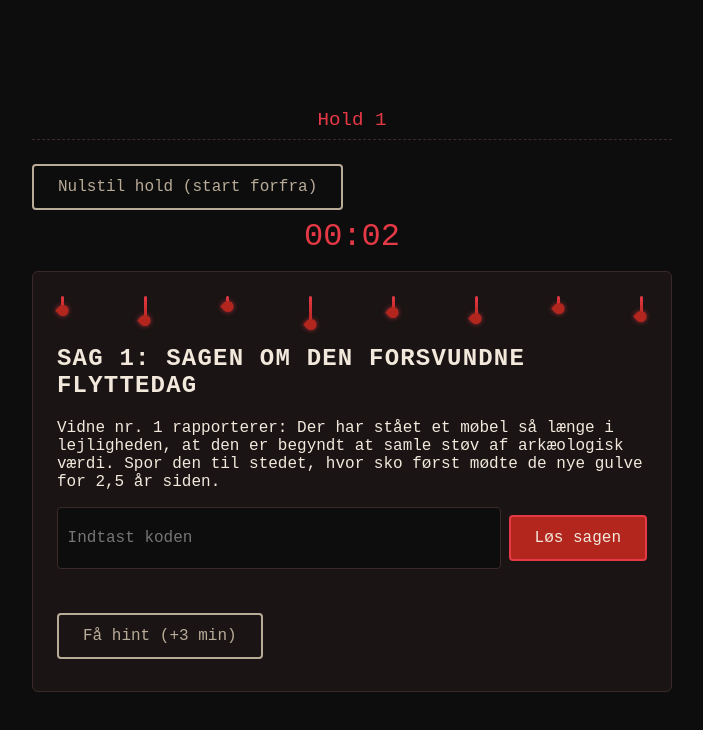
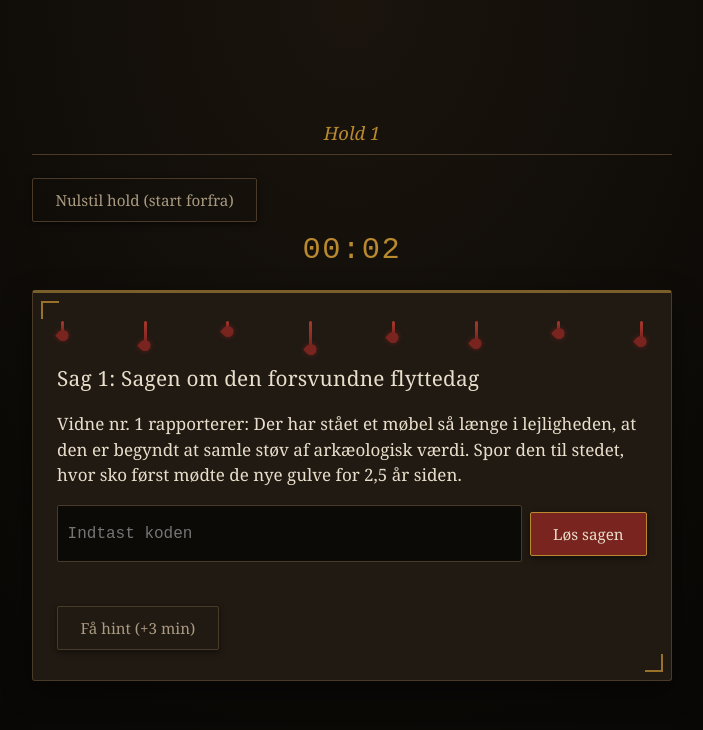
Before and after one commit to William-Juel-1/sagen-om-simone, a plain HTML site: page sagen-om-familien/hold.html in a window 1280 px wide. Both pictures are taken after a click on the button "Start efterforskningen". Shown: the whole page, without its empty margins (288-991 px from the left). Drawn offline with Linux system fonts and the light colour scheme.

Commit message:
Update Sagen om Gaarden riddle content and redesign visual theme
Applies the requested riddle edits (case 1 room confirmed, case 2
reworded around the sofa, case 3's location/ending, case 4's mountain
hint list, case 5 recast as a Sweden riddle pointing to a real Astrid
Lindgren book, and the finale code updated to KROLLE429).

Redesigns the shared visual theme from flat black-and-neon-red to a
warmer detective case-file palette (ink, brass, muted blood-red) with
a serif/monospace type split and photo-corner card accents, applied
consistently across the hub and both rooms.

Co-Authored-By: Claude Sonnet 5 <noreply@anthropic.com>

```diff
--- a/sagen-om-familien/style.css
+++ b/sagen-om-familien/style.css
@@ -1,11 +1,14 @@
 :root {
-  --bg: #0d0d0d;
-  --bg-card: #1a1414;
-  --accent: #b3261e;
-  --accent-bright: #e63946;
-  --text: #f2e9dc;
-  --text-dim: #b8ab98;
-  --border: #3a2a2a;
+  --ink: #0c0a07;
+  --ink-edge: #050403;
+  --card: #211a13;
+  --card-edge: #4a3b28;
+  --blood: #7a2420;
+  --blood-bright: #a8382c;
+  --brass: #b8892f;
+  --brass-dim: #7a5f2a;
+  --paper: #e9decb;
+  --paper-dim: #a99a80;
 }
 
 * {
@@ -15,9 +18,12 @@
 body {
   margin: 0;
   min-height: 100vh;
-  background: var(--bg);
-  color: var(--text);
-  font-family: "Courier New", Courier, monospace;
+  background:
+    radial-gradient(ellipse at 50% 0%, #1a140d 0%, var(--ink) 55%, var(--ink-edge) 100%);
+  color: var(--paper);
+  font-family: Georgia, "Iowan Old Style", "Palatino Linotype", "Book Antiqua", serif;
+  font-size: 17px;
+  line-height: 1.5;
   display: flex;
   align-items: center;
   justify-content: center;
@@ -25,33 +31,54 @@ body {
 }
 
 h1, h2 {
-  letter-spacing: 0.05em;
-  text-transform: uppercase;
+  font-weight: 400;
+  letter-spacing: 0.01em;
+  color: var(--paper);
+}
+
+h1 {
+  font-size: 1.9rem;
+  font-style: italic;
+}
+
+h2 {
+  font-size: 1.3rem;
+  margin: 0 0 0.75rem;
+}
+
+p {
+  max-width: 62ch;
 }
 
 .btn {
   display: inline-block;
-  background: var(--accent);
-  color: var(--text);
-  border: 2px solid var(--accent-bright);
-  padding: 0.75rem 1.5rem;
-  font-family: inherit;
-  font-size: 1rem;
+  background: var(--blood);
+  color: var(--paper);
+  border: 1px solid var(--brass);
+  padding: 0.7rem 1.4rem;
+  font-family: Georgia, serif;
+  font-size: 0.95rem;
   text-decoration: none;
   cursor: pointer;
-  border-radius: 4px;
-  margin: 0.5rem 0;
-  transition: background 0.2s ease;
+  border-radius: 2px;
+  margin: 0.4rem 0;
+  box-shadow: 0 2px 6px rgba(0, 0, 0, 0.5);
+  transition: background 0.2s ease, transform 0.15s ease;
 }
 
 .btn:hover {
-  background: var(--accent-bright);
+  background: var(--blood-bright);
+  transform: translateY(-1px);
 }
 
 .btn-hint {
   background: transparent;
-  border-color: var(--text-dim);
-  color: var(--text-dim);
+  border-color: var(--card-edge);
+  color: var(--paper-dim);
+}
+
+.btn-hint:hover {
+  background: rgba(184, 137, 47, 0.1);
 }
 
 .landing {
@@ -64,6 +91,7 @@ h1, h2 {
   flex-direction: column;
   gap: 0.75rem;
   margin-top: 1.5rem;
+  align-items: center;
 }
 
 .app-hold,
@@ -76,81 +104,118 @@ h1, h2 {
 
 .team-header {
   text-align: center;
-  color: var(--accent-bright);
-  font-size: 1.2rem;
+  color: var(--brass);
+  font-style: italic;
+  font-size: 1.15rem;
   margin-bottom: 1rem;
-  border-bottom: 1px dashed var(--border);
+  border-bottom: 1px solid var(--card-edge);
   padding-bottom: 0.5rem;
 }
 
 .timer {
   text-align: center;
-  font-size: 2rem;
+  font-family: "Courier New", Courier, monospace;
+  font-size: 1.9rem;
+  letter-spacing: 0.05em;
   margin-bottom: 1rem;
-  color: var(--accent-bright);
+  color: var(--brass);
 }
 
 .case-card {
-  background: var(--bg-card);
-  border: 1px solid var(--border);
-  border-radius: 6px;
-  padding: 1.5rem;
+  background: var(--card);
+  border: 1px solid var(--card-edge);
+  border-top: 3px solid var(--brass-dim);
+  border-radius: 3px;
+  padding: 1.75rem 1.5rem 1.5rem;
   position: relative;
+  box-shadow: 0 10px 30px rgba(0, 0, 0, 0.45);
+}
+
+.case-card::before,
+.case-card::after {
+  content: "";
+  position: absolute;
+  width: 16px;
+  height: 16px;
+  border-color: var(--brass);
+  border-style: solid;
+  opacity: 0.8;
+}
+
+.case-card::before {
+  top: 8px;
+  left: 8px;
+  border-width: 2px 0 0 2px;
+}
+
+.case-card::after {
+  bottom: 8px;
+  right: 8px;
+  border-width: 0 2px 2px 0;
 }
 
 .case-room {
-  color: var(--text-dim);
-  text-transform: uppercase;
-  font-size: 0.85rem;
+  color: var(--paper-dim);
+  font-style: italic;
+  font-size: 0.9rem;
   margin-bottom: 0.75rem;
 }
 
 .code-form {
   display: flex;
   gap: 0.5rem;
-  margin: 1rem 0;
+  margin: 1.1rem 0;
   flex-wrap: wrap;
 }
 
 .code-form input {
   flex: 1;
   min-width: 160px;
-  background: var(--bg);
-  border: 1px solid var(--border);
-  color: var(--text);
+  background: var(--ink);
+  border: 1px solid var(--card-edge);
+  color: var(--paper);
   padding: 0.6rem;
-  font-family: inherit;
+  font-family: "Courier New", Courier, monospace;
   font-size: 1rem;
-  border-radius: 4px;
+  border-radius: 2px;
+}
+
+.code-form input:focus {
+  outline: 2px solid var(--brass);
+  outline-offset: 1px;
 }
 
 .feedback {
   min-height: 1.2rem;
-  color: var(--accent-bright);
+  color: var(--blood-bright);
+  font-style: italic;
 }
 
 .hint-text {
-  color: var(--text-dim);
+  color: var(--paper-dim);
   font-style: italic;
-  border-top: 1px dashed var(--border);
+  border-top: 1px dashed var(--card-edge);
   padding-top: 0.75rem;
   margin-top: 0.75rem;
 }
 
 .stamp {
   display: inline-block;
-  border: 4px solid var(--accent-bright);
-  color: var(--accent-bright);
-  padding: 0.5rem 1rem;
+  border: 3px solid var(--blood-bright);
+  color: var(--blood-bright);
+  padding: 0.4rem 0.9rem;
   transform: rotate(-4deg);
+  font-family: "Courier New", Courier, monospace;
   font-weight: bold;
-  font-size: 1.3rem;
+  letter-spacing: 0.08em;
+  text-transform: uppercase;
+  font-size: 1.15rem;
   margin-bottom: 1rem;
 }
 
 .stamp-big {
-  font-size: 2.5rem;
-  padding: 1rem 2rem;
+  font-size: 2.2rem;
+  padding: 0.9rem 1.8rem;
 }
 
 .finale-solved,
@@ -160,7 +225,7 @@ h1, h2 {
 
 .stats,
 .physical-pointer {
-  color: var(--text-dim);
+  color: var(--paper-dim);
   margin-top: 0.75rem;
 }
 
@@ -172,13 +237,14 @@ h1, h2 {
 .tv-intro h1,
 .tv-ambient h1,
 .tv-finale h1 {
-  font-size: 2.5rem;
-  color: var(--accent-bright);
+  font-size: 2.4rem;
+  color: var(--brass);
 }
 
 .countdown-number {
-  font-size: 8rem;
-  color: var(--accent-bright);
+  font-family: "Courier New", Courier, monospace;
+  font-size: 7rem;
+  color: var(--brass);
   font-weight: bold;
 }
 
@@ -191,13 +257,13 @@ h1, h2 {
 }
 
 .finale-trigger input {
-  background: var(--bg);
-  border: 1px solid var(--border);
-  color: var(--text);
+  background: var(--ink);
+  border: 1px solid var(--card-edge);
+  color: var(--paper);
   padding: 0.6rem;
-  font-family: inherit;
+  font-family: "Courier New", Courier, monospace;
   font-size: 1rem;
-  border-radius: 4px;
+  border-radius: 2px;
   width: 240px;
 }
 
@@ -217,7 +283,7 @@ h1, h2 {
   width: 3px;
   min-height: 8px;
   border-radius: 2px;
-  background: linear-gradient(to bottom, var(--accent-bright), var(--accent));
+  background: linear-gradient(to bottom, var(--blood-bright), var(--blood));
 }
 
 .blood-drip-bar .drip::after {
@@ -228,9 +294,9 @@ h1, h2 {
   width: 11px;
   height: 11px;
   border-radius: 50% 50% 50% 0;
-  background: var(--accent);
+  background: var(--blood);
   transform: translateX(-50%) rotate(45deg);
-  box-shadow: 0 0 5px rgba(230, 57, 70, 0.7);
+  box-shadow: 0 0 5px rgba(122, 36, 32, 0.7);
 }
 
 .balloon-field {
@@ -249,6 +315,7 @@ h1, h2 {
   border-radius: 50% 50% 50% 50% / 60% 60% 40% 40%;
   animation: balloon-rise 9s ease-in infinite;
   opacity: 0;
+  box-shadow: inset -6px -8px 10px rgba(0, 0, 0, 0.25), inset 5px 6px 8px rgba(255, 255, 255, 0.25);
 }
 
 .balloon::after {
@@ -258,7 +325,7 @@ h1, h2 {
   top: 100%;
   width: 1px;
   height: 34px;
-  background: var(--text-dim);
+  background: var(--paper-dim);
   transform: translateX(-50%);
 }
 
--- a/sagen-om-gaarden/style.css
+++ b/sagen-om-gaarden/style.css
@@ -1,11 +1,14 @@
 :root {
-  --bg: #0d0d0d;
-  --bg-card: #1a1414;
-  --accent: #b3261e;
-  --accent-bright: #e63946;
-  --text: #f2e9dc;
-  --text-dim: #b8ab98;
-  --border: #3a2a2a;
+  --ink: #0c0a07;
+  --ink-edge: #050403;
+  --card: #211a13;
+  --card-edge: #4a3b28;
+  --blood: #7a2420;
+  --blood-bright: #a8382c;
+  --brass: #b8892f;
+  --brass-dim: #7a5f2a;
+  --paper: #e9decb;
+  --paper-dim: #a99a80;
 }
 
 * {
@@ -15,9 +18,12 @@
 body {
   margin: 0;
   min-height: 100vh;
-  background: var(--bg);
-  color: var(--text);
-  font-family: "Courier New", Courier, monospace;
+  background:
+    radial-gradient(ellipse at 50% 0%, #1a140d 0%, var(--ink) 55%, var(--ink-edge) 100%);
+  color: var(--paper);
+  font-family: Georgia, "Iowan Old Style", "Palatino Linotype", "Book Antiqua", serif;
+  font-size: 17px;
+  line-height: 1.5;
   display: flex;
   align-items: center;
   justify-content: center;
@@ -25,33 +31,54 @@ body {
 }
 
 h1, h2 {
-  letter-spacing: 0.05em;
-  text-transform: uppercase;
+  font-weight: 400;
+  letter-spacing: 0.01em;
+  color: var(--paper);
+}
+
+h1 {
+  font-size: 1.9rem;
+  font-style: italic;
+}
+
+h2 {
+  font-size: 1.3rem;
+  margin: 0 0 0.75rem;
+}
+
+p {
+  max-width: 62ch;
 }
 
 .btn {
   display: inline-block;
-  background: var(--accent);
-  color: var(--text);
-  border: 2px solid var(--accent-bright);
-  padding: 0.75rem 1.5rem;
-  font-family: inherit;
-  font-size: 1rem;
+  background: var(--blood);
+  color: var(--paper);
+  border: 1px solid var(--brass);
+  padding: 0.7rem 1.4rem;
+  font-family: Georgia, serif;
+  font-size: 0.95rem;
   text-decoration: none;
   cursor: pointer;
-  border-radius: 4px;
-  margin: 0.5rem 0;
-  transition: background 0.2s ease;
+  border-radius: 2px;
+  margin: 0.4rem 0;
+  box-shadow: 0 2px 6px rgba(0, 0, 0, 0.5);
+  transition: background 0.2s ease, transform 0.15s ease;
 }
 
 .btn:hover {
-  background: var(--accent-bright);
+  background: var(--blood-bright);
+  transform: translateY(-1px);
 }
 
 .btn-hint {
   background: transparent;
-  border-color: var(--text-dim);
-  color: var(--text-dim);
+  border-color: var(--card-edge);
+  color: var(--paper-dim);
+}
+
+.btn-hint:hover {
+  background: rgba(184, 137, 47, 0.1);
 }
 
 .landing {
@@ -64,6 +91,7 @@ h1, h2 {
   flex-direction: column;
   gap: 0.75rem;
   margin-top: 1.5rem;
+  align-items: center;
 }
 
 .app-hold,
@@ -76,81 +104,118 @@ h1, h2 {
 
 .team-header {
   text-align: center;
-  color: var(--accent-bright);
-  font-size: 1.2rem;
+  color: var(--brass);
+  font-style: italic;
+  font-size: 1.15rem;
   margin-bottom: 1rem;
-  border-bottom: 1px dashed var(--border);
+  border-bottom: 1px solid var(--card-edge);
   padding-bottom: 0.5rem;
 }
 
 .timer {
   text-align: center;
-  font-size: 2rem;
+  font-family: "Courier New", Courier, monospace;
+  font-size: 1.9rem;
+  letter-spacing: 0.05em;
   margin-bottom: 1rem;
-  color: var(--accent-bright);
+  color: var(--brass);
 }
 
 .case-card {
-  background: var(--bg-card);
-  border: 1px solid var(--border);
-  border-radius: 6px;
-  padding: 1.5rem;
+  background: var(--card);
+  border: 1px solid var(--card-edge);
+  border-top: 3px solid var(--brass-dim);
+  border-radius: 3px;
+  padding: 1.75rem 1.5rem 1.5rem;
   position: relative;
+  box-shadow: 0 10px 30px rgba(0, 0, 0, 0.45);
+}
+
+.case-card::before,
+.case-card::after {
+  content: "";
+  position: absolute;
+  width: 16px;
+  height: 16px;
+  border-color: var(--brass);
+  border-style: solid;
+  opacity: 0.8;
+}
+
+.case-card::before {
+  top: 8px;
+  left: 8px;
+  border-width: 2px 0 0 2px;
+}
+
+.case-card::after {
+  bottom: 8px;
+  right: 8px;
+  border-width: 0 2px 2px 0;
 }
 
 .case-room {
-  color: var(--text-dim);
-  text-transform: uppercase;
-  font-size: 0.85rem;
+  color: var(--paper-dim);
+  font-style: italic;
+  font-size: 0.9rem;
   margin-bottom: 0.75rem;
 }
 
 .code-form {
   display: flex;
   gap: 0.5rem;
-  margin: 1rem 0;
+  margin: 1.1rem 0;
   flex-wrap: wrap;
 }
 
 .code-form input {
   flex: 1;
   min-width: 160px;
-  background: var(--bg);
-  border: 1px solid var(--border);
-  color: var(--text);
+  background: var(--ink);
+  border: 1px solid var(--card-edge);
+  color: var(--paper);
   padding: 0.6rem;
-  font-family: inherit;
+  font-family: "Courier New", Courier, monospace;
   font-size: 1rem;
-  border-radius: 4px;
+  border-radius: 2px;
+}
+
+.code-form input:focus {
+  outline: 2px solid var(--brass);
+  outline-offset: 1px;
 }
 
 .feedback {
   min-height: 1.2rem;
-  color: var(--accent-bright);
+  color: var(--blood-bright);
+  font-style: italic;
 }
 
 .hint-text {
-  color: var(--text-dim);
+  color: var(--paper-dim);
   font-style: italic;
-  border-top: 1px dashed var(--border);
+  border-top: 1px dashed var(--card-edge);
   padding-top: 0.75rem;
   margin-top: 0.75rem;
 }
 
 .stamp {
   display: inline-block;
-  border: 4px solid var(--accent-bright);
-  color: var(--accent-bright);
-  padding: 0.5rem 1rem;
+  border: 3px solid var(--blood-bright);
+  color: var(--blood-bright);
+  padding: 0.4rem 0.9rem;
   transform: rotate(-4deg);
+  font-family: "Courier New", Courier, monospace;
   font-weight: bold;
-  font-size: 1.3rem;
+  letter-spacing: 0.08em;
+  text-transform: uppercase;
+  font-size: 1.15rem;
   margin-bottom: 1rem;
 }
 
 .stamp-big {
-  font-size: 2.5rem;
-  padding: 1rem 2rem;
+  font-size: 2.2rem;
+  padding: 0.9rem 1.8rem;
 }
 
 .finale-solved,
@@ -160,7 +225,7 @@ h1, h2 {
 
 .stats,
 .physical-pointer {
-  color: var(--text-dim);
+  color: var(--paper-dim);
   margin-top: 0.75rem;
 }
 
@@ -172,13 +237,14 @@ h1, h2 {
 .tv-intro h1,
 .tv-ambient h1,
 .tv-finale h1 {
-  font-size: 2.5rem;
-  color: var(--accent-bright);
+  font-size: 2.4rem;
+  color: var(--brass);
 }
 
 .countdown-number {
-  font-size: 8rem;
-  color: var(--accent-bright);
+  font-family: "Courier New", Courier, monospace;
+  font-size: 7rem;
+  color: var(--brass);
   font-weight: bold;
 }
 
@@ -191,13 +257,13 @@ h1, h2 {
 }
 
 .finale-trigger input {
-  background: var(--bg);
-  border: 1px solid var(--border);
-  color: var(--text);
+  background: var(--ink);
+  border: 1px solid var(--card-edge);
+  color: var(--paper);
   padding: 0.6rem;
-  font-family: inherit;
+  font-family: "Courier New", Courier, monospace;
   font-size: 1rem;
-  border-radius: 4px;
+  border-radius: 2px;
   width: 240px;
 }
 
@@ -217,7 +283,7 @@ h1, h2 {
   width: 3px;
   min-height: 8px;
   border-radius: 2px;
-  background: linear-gradient(to bottom, var(--accent-bright), var(--accent));
+  background: linear-gradient(to bottom, var(--blood-bright), var(--blood));
 }
 
 .blood-drip-bar .drip::after {
@@ -228,9 +294,9 @@ h1, h2 {
   width: 11px;
   height: 11px;
   border-radius: 50% 50% 50% 0;
-  background: var(--accent);
+  background: var(--blood);
   transform: translateX(-50%) rotate(45deg);
-  box-shadow: 0 0 5px rgba(230, 57, 70, 0.7);
+  box-shadow: 0 0 5px rgba(122, 36, 32, 0.7);
 }
 
 .balloon-field {
@@ -249,6 +315,7 @@ h1, h2 {
   border-radius: 50% 50% 50% 50% / 60% 60% 40% 40%;
   animation: balloon-rise 9s ease-in infinite;
   opacity: 0;
+  box-shadow: inset -6px -8px 10px rgba(0, 0, 0, 0.25), inset 5px 6px 8px rgba(255, 255, 255, 0.25);
 }
 
 .balloon::after {
@@ -258,7 +325,7 @@ h1, h2 {
   top: 100%;
   width: 1px;
   height: 34px;
-  background: var(--text-dim);
+  background: var(--paper-dim);
   transform: translateX(-50%);
 }
 
```
Also changed, not shown: sagen-om-gaarden/gaader.js (+14 -14 lines).
